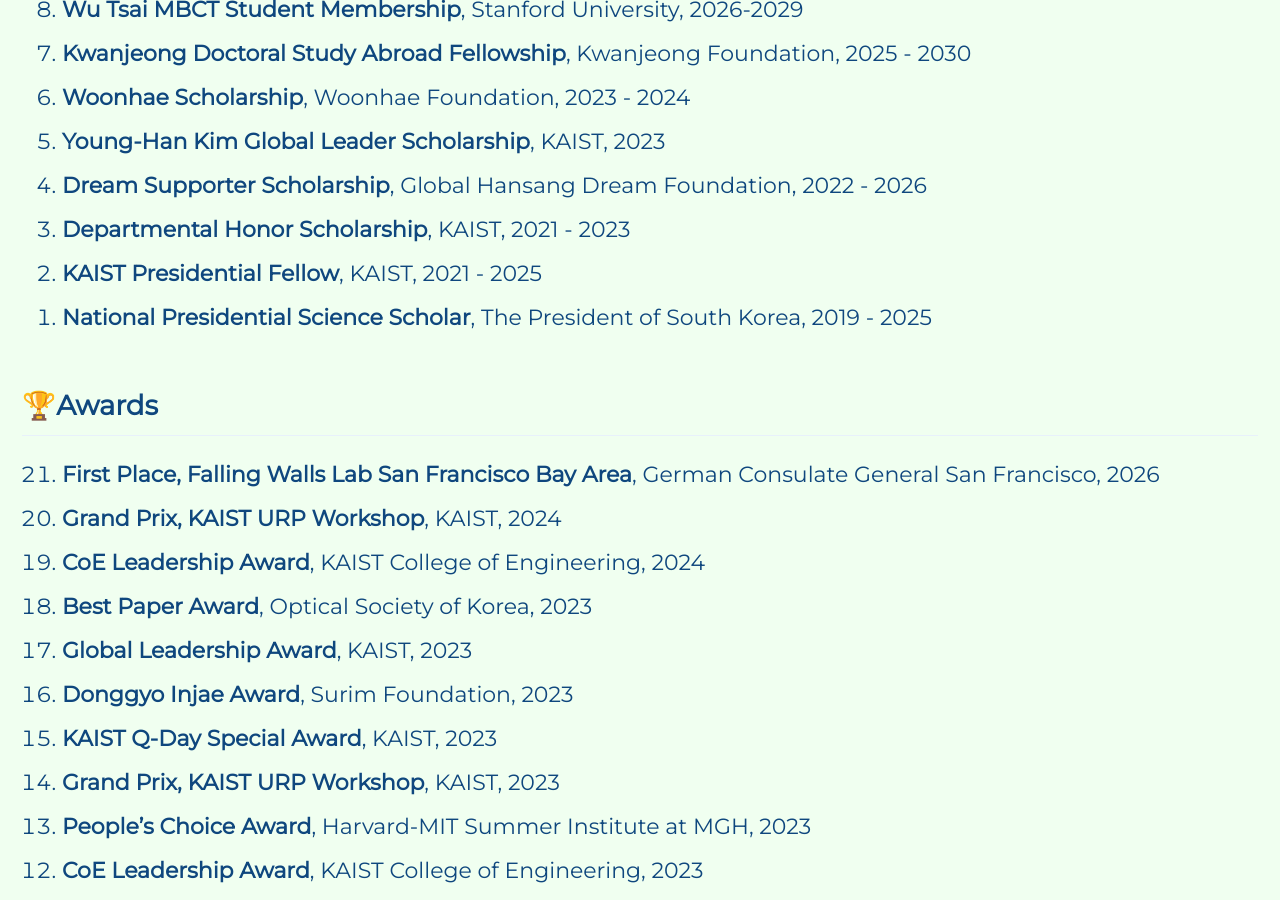
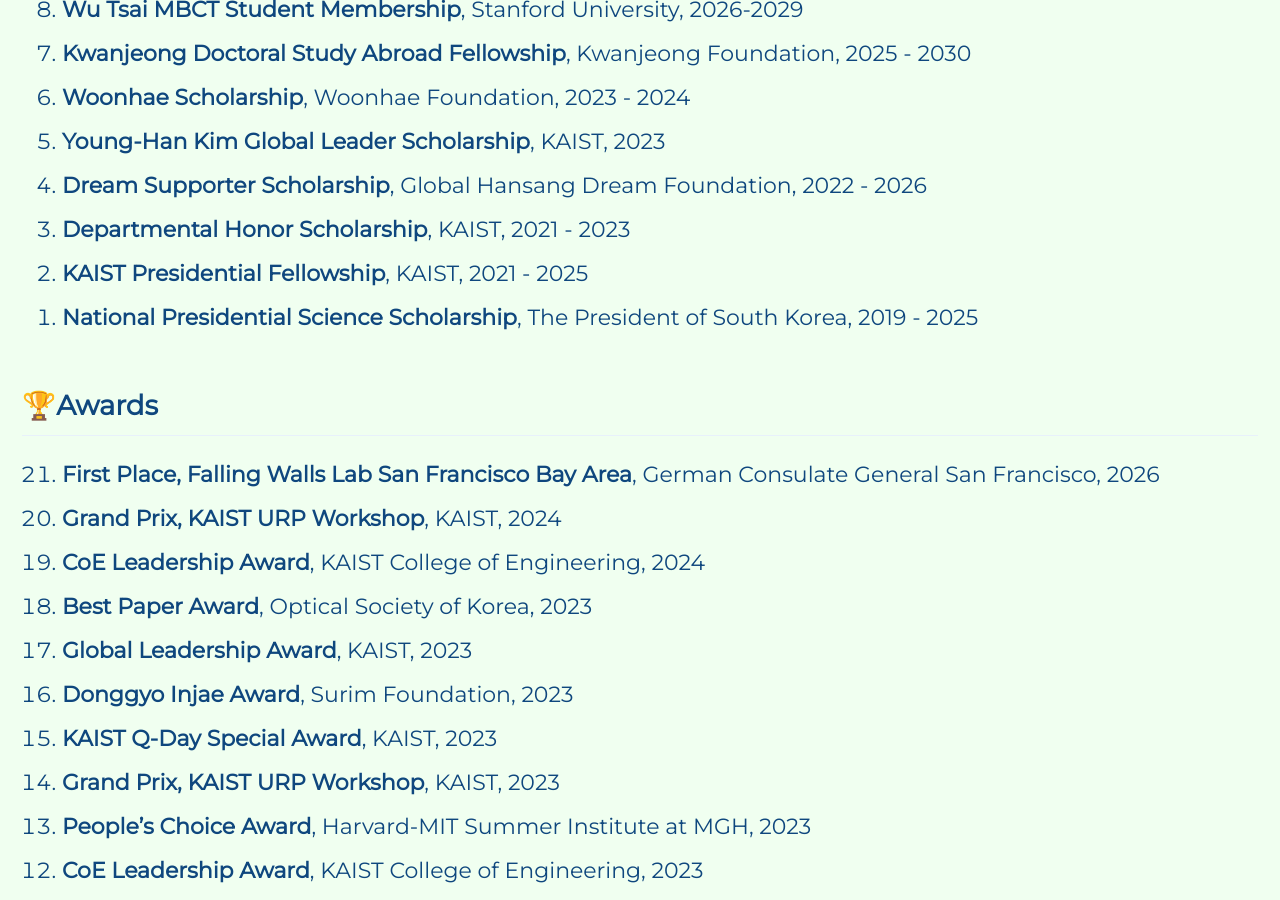
Before and after one commit to mj3259/mj3259.github.io, a Jekyll site: the page built from _pages/honorsandawards.md, in a window 1280 px wide and 900 px high, scrolled down 1209 px. Built offline with Jekyll 4.4.1, drawn with Linux system fonts in a browser that asks for light colours; cached includes are drawn as plain includes.

Commit message:
Update honorsandawards.md

```diff
--- a/_pages/honorsandawards.md
+++ b/_pages/honorsandawards.md
@@ -35,8 +35,8 @@
 1. __Young-Han Kim Global Leader Scholarship__, KAIST, 2023
 1. __Dream Supporter Scholarship__, Global Hansang Dream Foundation, 2022 - 2026
 1. __Departmental Honor Scholarship__, KAIST, 2021 - 2023
-1. __KAIST Presidential Fellow__, KAIST, 2021 - 2025
-1. __National Presidential Science Scholar__, The President of South Korea, 2019 - 2025
+1. __KAIST Presidential Fellowship__, KAIST, 2021 - 2025
+1. __National Presidential Science Scholarship__, The President of South Korea, 2019 - 2025
 {: reversed="reversed"}
 
 
```
